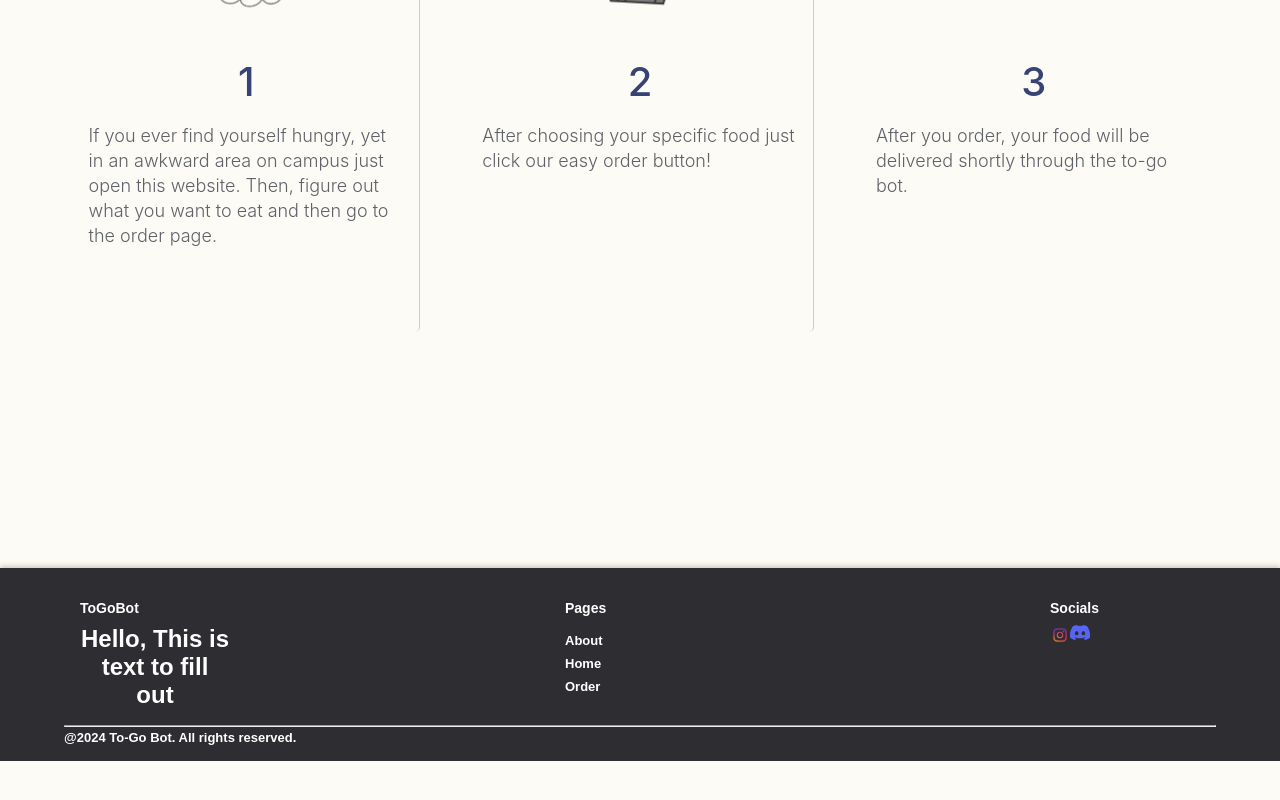
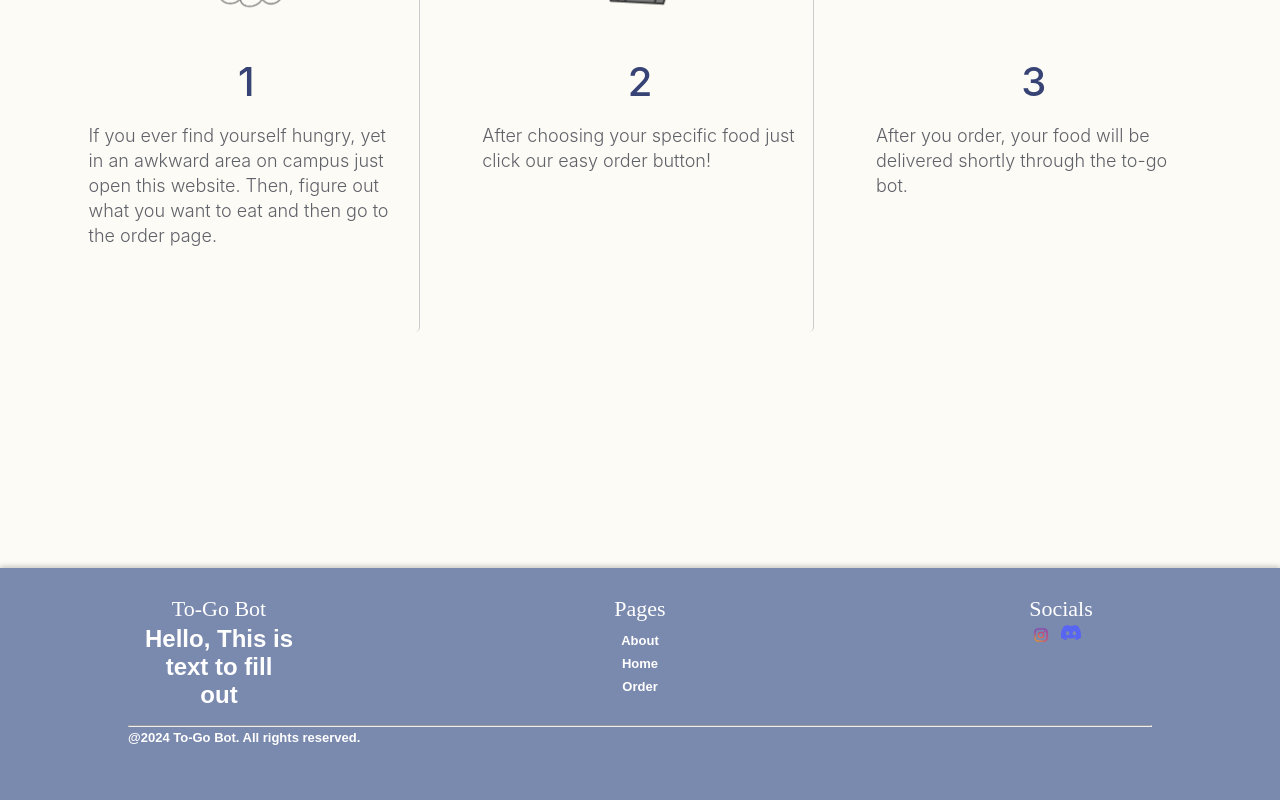
Before and after one commit to spring24pnmclass/frontend, a React (Vite) app: page / in a window 1280 px wide. Shown: the part 1118-1918 px from the top of the page. Before the commit the page ends 1879 px from the top, so only its background shows below. Built offline with nearby package versions, Linux system fonts and the light colour scheme.

Commit message:
footer and small edits

```diff
--- a/src/components/Navbar.jsx
+++ b/src/components/Navbar.jsx
@@ -9,7 +9,7 @@ export const Navbar = () => {
   return (
     <nav>
       <Link to="/" className="title">
-        TogoBot
+        To-Go Bot
       </Link>
       <div className="menu" onClick={() => setMenuOpen(!menuOpen)}>
         <span></span>
--- a/src/footer/footer.css
+++ b/src/footer/footer.css
@@ -1,10 +1,13 @@
 .footer {
-    background-color: #2d2d32;
+    background-color: #7a89ae;
     color: white;
     width: 100%;
-    padding: 1rem 4rem; /* Adjust padding as needed */
+    height: 250px;
+    padding: 1rem 8rem; /* Adjust padding as needed */
+    align-items: center;
     box-shadow: 0px -2px 5px rgba(0, 0, 0, 0.2); /* Add a subtle shadow for depth */
 }
+
 
 
 .sb__footer-links {
@@ -20,14 +23,15 @@
     display: flex;
     flex-direction: column;
     color: white;
-    align-items: flex-start; /* Align items to the start */
+    align-items: center; /* Align items to the start */
 }
 
 
 .sb__footer-links_div h4 {
-    font-size: 14px;
+    font-size: 22px;
     line-height: 17px;
     margin-bottom: 0.5rem; /* Adjust margin */
+
 }
 
 
@@ -51,9 +55,15 @@
     flex-direction: row;
 }
 
+.sb__footer-links_div h4 {
+    font-family: "Times New Roman", Times, serif;
+    font-weight: 540;
+}
+
 
 .socialmedia img {
     width: 20px; /* Set the width of the images */
+    margin-right: 10px;
 }
 
 
@@ -77,6 +87,7 @@
     font-size: 13px;
     line-height: 15px;
     font-weight: 600;
+    margin-top: auto;
 }
 
 
--- a/src/footer/footer.jsx
+++ b/src/footer/footer.jsx
@@ -10,7 +10,7 @@ const Footer=()=> {
             <div className="sb__footer section__padding">
                 <div className="sb__footer-links">
                     <div className="sb__footer-links_div">
-                        <h4>ToGoBot</h4>
+                        <h4>To-Go Bot</h4>
                         <div>
                             <h2>Hello, This is text to fill out</h2>
                         </div>
```
